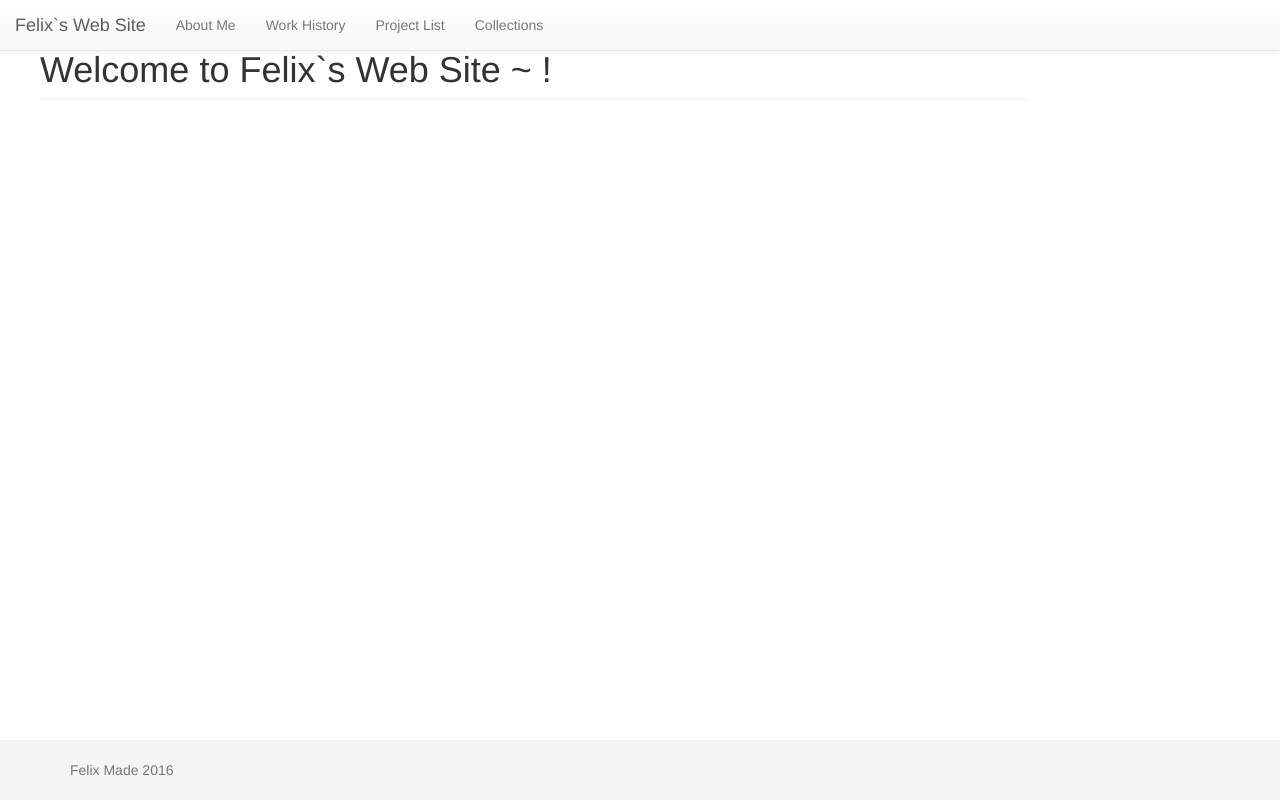
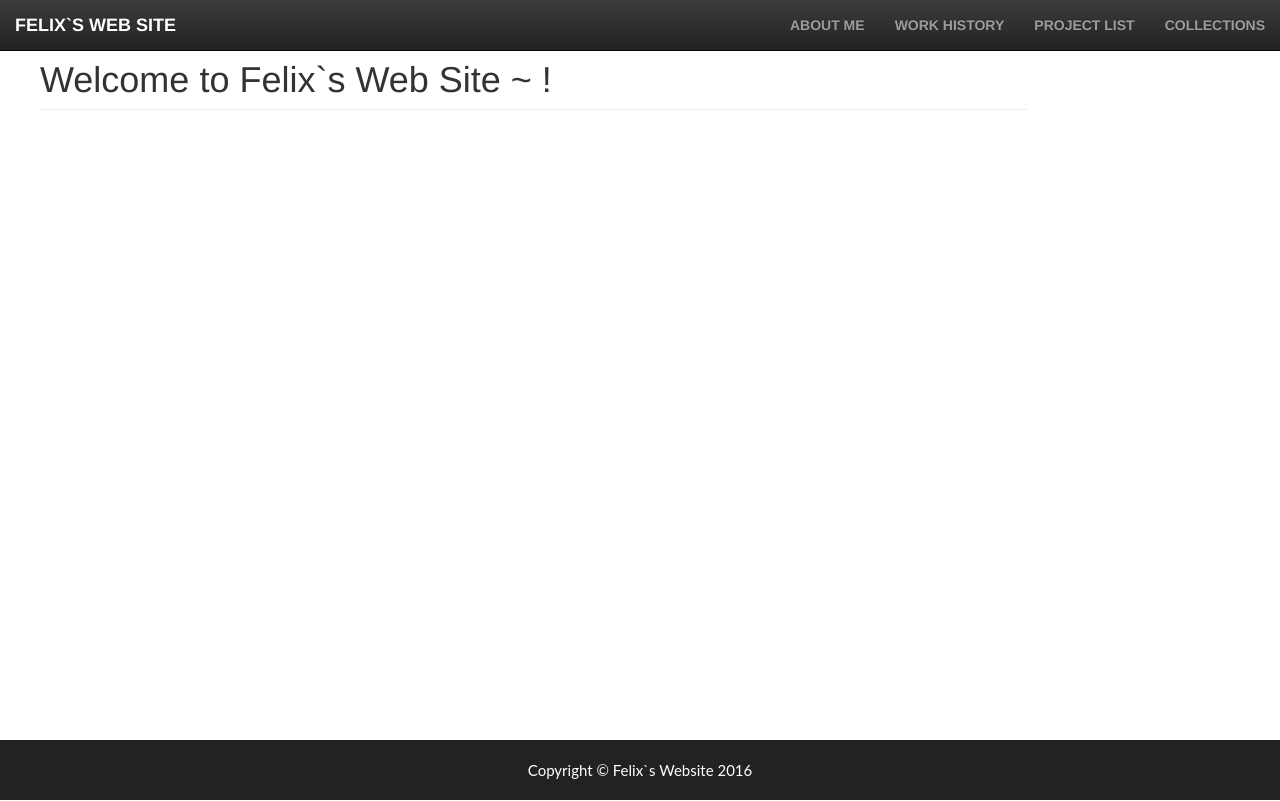
Before and after one commit to felix2015GitHub/MyWebSite, a plain HTML site: page index.html in a window 1280 px wide. Drawn offline with nearby package versions, Linux system fonts and the light colour scheme; some packages are replaced by stand-ins of ours; a script that the page names is missing.

Commit message:
- change navbar style and font type.

```diff
--- a/controllers/mainController.js
+++ b/controllers/mainController.js
@@ -10,6 +10,6 @@
         var vm = this;
         vm.$state = $state;
         vm.projectTitle = "Felix`s Web Site";
-        vm.footerInfo = "Felix Made 2016"
+        vm.footerInfo = "Copyright © Felix`s Website 2016"
     }
 })();
--- a/css/sticky-footer-navbar.css
+++ b/css/sticky-footer-navbar.css
@@ -8,13 +8,22 @@ body {
   /* Margin bottom by footer height */
   margin-bottom: 60px;
 }
+
+.navbar {
+    font-family: "Montserrat", "Helvetica Neue", Helvetica, Arial, sans-serif;
+    text-transform: uppercase;
+    font-weight: 700;
+}
+
 .footer {
   position: absolute;
   bottom: 0;
   width: 100%;
+  text-align: center;
   /* Set the fixed height of the footer here */
   height: 60px;
-  background-color: #f5f5f5;
+  background-color: #222;
+  border-color: #080808;
 }
 
 
@@ -29,17 +38,21 @@ body > .container {
   margin: 20px 0;
 }
 
+.text-muted {
+  color: white;
+}
+
 .main {
     padding-right: 20px;
     padding-left: 20px;
-    padding-top: 50px;
+    padding-top: 60px;
     padding-bottom: 20px;
 }
 @media (min-width: 768px) {
     .main {
         padding-right: 40px;
         padding-left: 40px;
-        padding-top: 50px
+        padding-top: 60px
     }
 }
 .main .page-header {
@@ -49,8 +62,14 @@ body > .container {
 .footer > .container {
   padding-right: 15px;
   padding-left: 15px;
+  font-family: "Lato","Helvetica Neue",Helvetica,Arial,sans-serif;
+  font-size: 15px;
 }
 
 code {
   font-size: 80%;
 }
+
+.text-center {
+    text-align: center;
+}
--- a/index.html
+++ b/index.html
@@ -31,47 +31,7 @@
 
   <body>
 
-  <div ui-view></div>
-
-    <!-- Fixed navbar -->
-    <!--
-    <nav class="navbar navbar-default navbar-fixed-top">
-      <div class="container">
-        <div class="navbar-header">
-          <button type="button" class="navbar-toggle collapsed" data-toggle="collapse" data-target="#navbar" aria-expanded="false" aria-controls="navbar">
-            <span class="sr-only">Toggle navigation</span>
-            <span class="icon-bar"></span>
-            <span class="icon-bar"></span>
-            <span class="icon-bar"></span>
-          </button>
-          <a class="navbar-brand" href="#" ng-bind="c.projectName"></a>
-        </div>
-        <div id="navbar" class="collapse navbar-collapse">
-          <ul class="nav navbar-nav">
-
-            <li class="active"><a href="#">Home</a></li>
-            <li><a href="#about">About</a></li>
-            <li><a href="#contact">Contact</a></li>
-
-          </ul>
-        </div>
-      </div>
-    </nav>
--->
-    <!-- Begin page content -->
-    <!--
-    <div class="container">
-      <div class="page-header">
-        <h1>Welcome to Felix`s Web Site</h1>
-      </div>
-    </div>
-
-    <footer class="footer">
-      <div class="container">
-        <p class="text-muted" ng-bind="c.footerString"></p>
-      </div>
-    </footer>
-    -->
+    <div ui-view></div>
 
     <!-- Bootstrap core JavaScript
     ================================================== -->
--- a/views/templates/header.html
+++ b/views/templates/header.html
@@ -1,6 +1,6 @@
 <header>
     <!-- Fixed navbar -->
-    <nav class="navbar navbar-default navbar-fixed-top">
+    <nav class="navbar navbar-inverse navbar-fixed-top">
         <div class="container-fluid">
             <div class="navbar-header">
                 <button type="button" class="navbar-toggle collapsed" data-toggle="collapse" data-target="#navbar" aria-expanded="false" aria-controls="navbar">
@@ -12,7 +12,7 @@
                 <a class="navbar-brand" ui-sref="main">{{vm.projectTitle}}</a>
             </div>
             <div id="navbar" class="navbar-collapse collapse">
-                <ul class="nav navbar-nav">
+                <ul class="nav navbar-nav navbar-right">
                     <li ui-sref-active="active"><a ui-sref="main.about">About Me</a></li>
                     <li ui-sref-active="active"><a ui-sref="main.work">Work History</a></li>
                     <li ui-sref-active="active"><a ui-sref="main.project">Project List</a></li>
```
